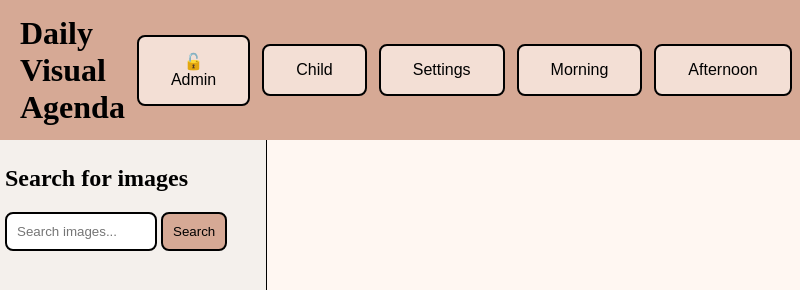
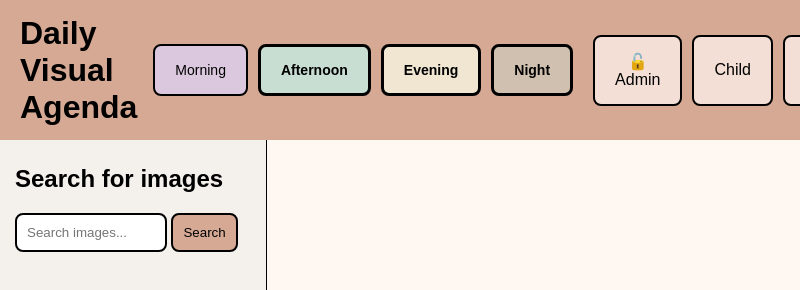
Before and after one commit to TomH568/Visual-Daily-Agenda, an Electron app: page parent/parent.html in a window 800 px wide. Both pictures are taken after a click on the button "Morning". Shown: the top 290 px of the page. Drawn offline with Linux system fonts and the light colour scheme; no server answers.

Commit message:
Button styling, small changes to seach styling

```diff
--- a/parent/parent.html
+++ b/parent/parent.html
@@ -10,22 +10,26 @@
 <body>
     <header class="header">
         <h1>Daily Visual Agenda</h1>
-        <button id="adminviewbutton" class="button">🔓Admin</button>
-        <input type="password" id="passCodeInput" placeholder="Enter passcode to exit">
+        <div class="time-btns">
+            <!--Adding buttons for each calendar view-->
+            <button id="morningBtn" class="toggle-btn active">Morning</button>
+            <button id="afternoonBtn" class="toggle-btn active">Afternoon</button>
+            <button id="eveBtn" class="toggle-btn active">Evening</button>
+            <button id="nightBtn" class="toggle-btn active">Night</button>
+        </div>
+        <div class="view-btns">
+            <button id="adminviewbutton" class="button">🔓Admin</button>
+            <input type="password" id="passCodeInput" placeholder="Enter passcode to exit">
 
-        <button id="childviewbutton" class="button">Child</button>
-        <button id="settingsbutton" class="button">Settings</button>
-        <!--Adding buttons for each calendar view-->
-        <button id="morningBtn" class="button">Morning</button>
-        <button id="afternoonBtn" class="button">Afternoon</button>
-        <button id="eveBtn" class="button">Evening</button>
-        <button id="nightBtn" class="button">Night</button>
+            <button id="childviewbutton" class="button">Child</button>
+            <button id="settingsbutton" class="button">Settings</button>
+        </div>
     </header>
 
     <div id="AB">
 
     <div id="search-side">
-        <h2>Search for images</h2>
+        <h2 id="search-title">Search for images</h2>
 
         <form id="filter-form" class="search-box">
             <input
--- a/parent/parent_style.css
+++ b/parent/parent_style.css
@@ -1,6 +1,7 @@
 body {
     margin: 0 auto;
     background-color: #FFF7F2;
+    font-family: sans-serif;
 }
 
 .header {
@@ -40,10 +41,15 @@ body {
     overflow-y: auto;
 }
 
+#search-title {
+    margin-left: 10px;
+}
+
 #filter-input {
     border-radius: 8px;
     border: 2px solid black;
     padding: 10px;
+    margin-left: 10px;
 }
 
 .submit-btn {
@@ -103,11 +109,13 @@ input {
     cursor: pointer;
 }
 
+
+/*header buttons*/
 .button {
     background-color: #F3DFD5;
     border: 2px solid black;
     border-radius: 8px;
-    padding: 15px 32px;
+    padding: 15px 20px;
     font-size: 16px;
     text-align: center;
     transition-duration: 0.4s;
@@ -117,6 +125,56 @@ input {
 .button:hover {
   background-color: #86482e;
   color: white;
+}
+
+.view-btns {
+    display: flex;
+    gap: 10px;
+    width: fit-content;
+    padding: 4px;
+}
+
+/*calendar toggle buttons in header*/
+#morningBtn {
+    background-color: #dcc8de;
+}
+
+#afternoonBtn {
+    background-color: #c8ded3;
+}
+
+#eveBtn {
+    background-color: #f0e6d2;
+}
+
+#nightBtn {
+    background-color: #d0c0b0;
+}
+
+.toggle-btn {
+    padding: 15px 20px;
+    font-size: 14px;
+    text-align: center;
+    transition-duration: 0.4s;
+    cursor: pointer;
+}
+
+.toggle-btn.active {
+    border: 3px solid black;
+    border-radius: 8px;
+    font-weight: bold;
+}
+
+.toggle-btn.inactive {
+    border: 2px solid black;
+    border-radius: 8px;
+}
+
+.time-btns {
+    display: flex;
+    gap: 10px;
+    width: fit-content;
+    padding: 4px;
 }
 
 .passCodeInput{
--- a/parent/toggleviews.js
+++ b/parent/toggleviews.js
@@ -46,12 +46,24 @@ nightBtn.addEventListener("click", () => {toggleCalendar("calendar-container4")
 function toggleCalendar(containerId) {
 
     const calendar = document.getElementById(containerId);
+
+    const selectedButton = {
+        "calendar-container": mornBtn,
+        "calendar-container2": aftBtn,
+        "calendar-container3": eveBtn,
+        "calendar-container4": nightBtn
+    }[containerId];
+
     if (calendar.style.display === "none") {
         calendar.style.display = "block";
+        selectedButton.classList.add("active");
+        selectedButton.classList.remove("inactive");
     } else {
         calendar.style.display = "none";
+        selectedButton.classList.remove("active");
+        selectedButton.classList.add("inactive");
+
     }
-
 };
 
 
```
